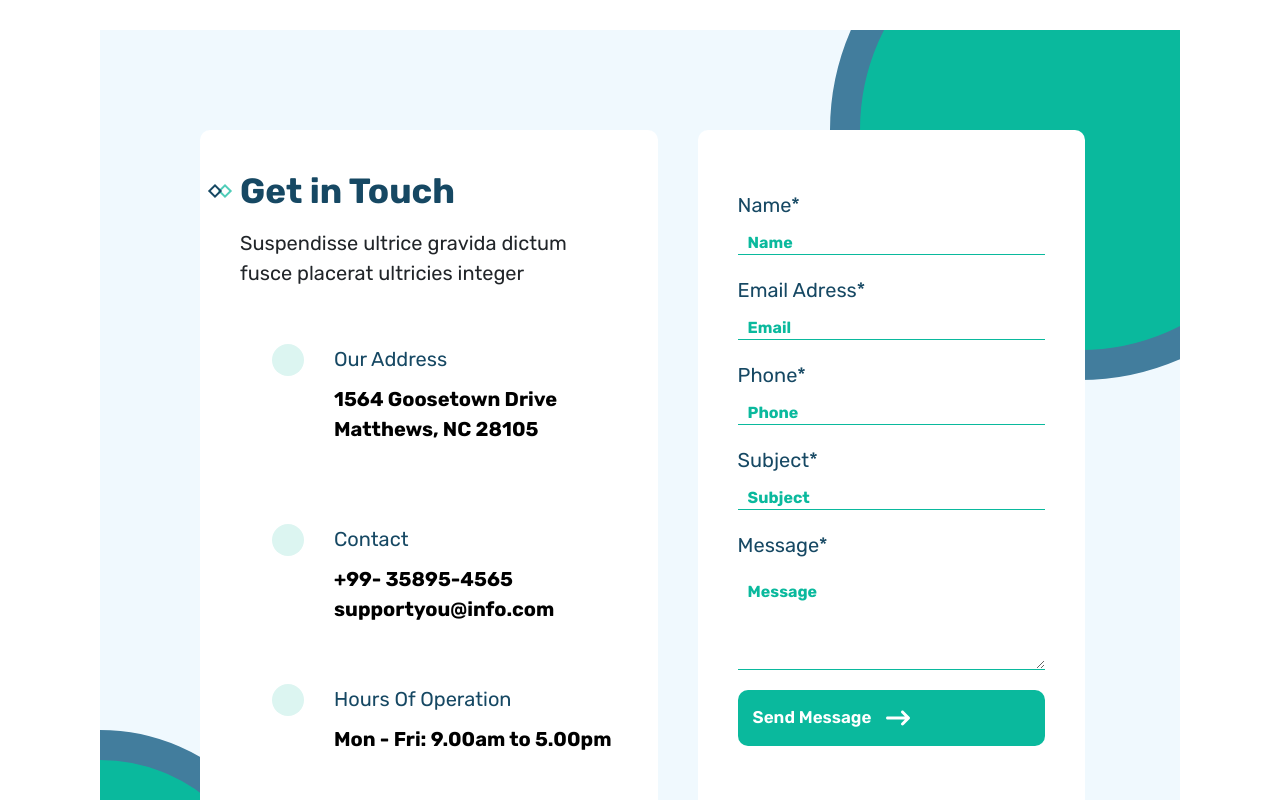
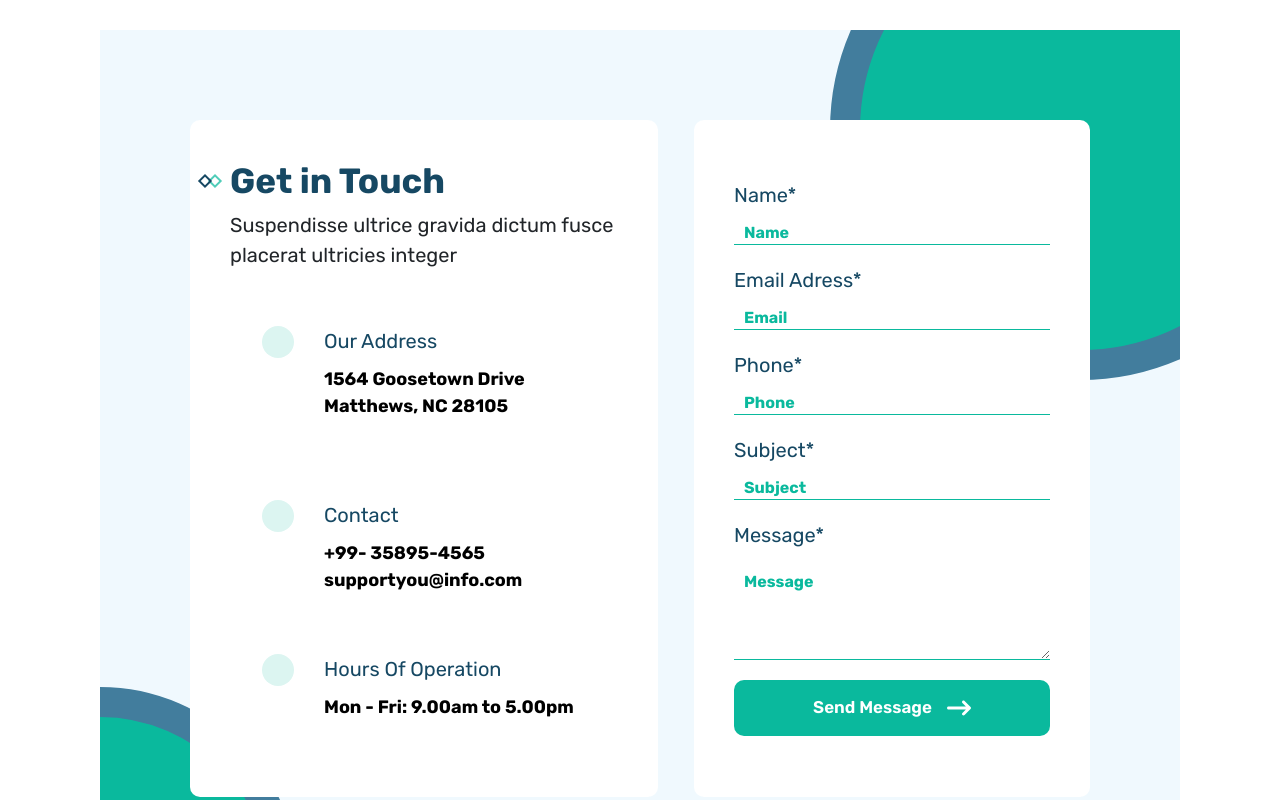
Before and after one commit to laghoth/educate-school, a React (Create React App) app: page /contact in a window 1280 px wide. Shown: the part 500-1300 px from the top of the page. Built offline with nearby package versions, Linux system fonts and the light colour scheme; the HTML template or start-up script is replaced by a standard one; a web font is replaced by a local one.

Commit message:
update page Contact

```diff
--- a/src/scss/partials/_mixins.scss
+++ b/src/scss/partials/_mixins.scss
@@ -36,6 +36,7 @@
   font-family: "Rubik";
   transition: all 0.3s ease;
   text-decoration: none;
+  justify-content: center;
   svg {
     font-size: 24px;
   }
--- a/src/scss/views/contact.scss
+++ b/src/scss/views/contact.scss
@@ -14,20 +14,22 @@
     }
     .container {
       position: relative;
-      padding: 100px;
+      padding: 90px;
       background-color: var(--main-color-blue-5);
       display: grid;
       grid-template-columns: 52% 44%;
       justify-content: space-between;
-      gap: 40px;
+      gap: 20px;
       overflow: hidden;
       font-family: var(--font-family-nav);
+      @include forScreenSize(xl) {
+        padding: 50px;
+      }
       @include forScreenSize(lg) {
-        grid-template-columns: 98%;
-        padding: 80px;
+        grid-template-columns: 100%;
       }
       @include forScreenSize(md) {
-        padding: 50px;
+        padding: 25px;
       }
       @include forScreenSize(sm) {
         padding: 25px;
@@ -71,14 +73,27 @@
         display: flex;
         flex-direction: column;
         justify-content: space-evenly;
-        h3 {
-          font-size: 40px;
+        @include forScreenSize(md) {
+          padding: 20px;
         }
+
         p {
           font-size: 20px;
+          @include forScreenSize(lg) {
+            padding-top: 20px;
+          }
         }
         ul {
           list-style: none;
+          @include forScreenSize(md) {
+            li {
+              border-bottom: 0.5px solid var(--main-color-green-1);
+              &:last-child {
+                border: none;
+              }
+            }
+          }
+
           li,
           a {
             display: flex;
@@ -86,6 +101,13 @@
             gap: 30px;
             padding: 20px 0;
             text-decoration: none;
+            @include forScreenSize(md) {
+              flex-direction: column;
+              padding: 10px 0;
+              align-items: center;
+              text-align: center;
+              gap: 10px;
+            }
             svg {
               font-size: 20px;
               color: var(--main-color-green-1);
@@ -103,7 +125,7 @@
               }
               .desc {
                 font-weight: 700;
-                font-size: 20px;
+                font-size: 18px;
                 color: var(--main-black);
               }
             }
--- a/src/views/Contact.jsx
+++ b/src/views/Contact.jsx
@@ -20,7 +20,6 @@ function Contact() {
             <div className="desc-section">
               <h2>Get in Touch</h2>
             </div>
-            <h3></h3>
             <p>
               Suspendisse ultrice gravida dictum fusce placerat ultricies
               integer
```
